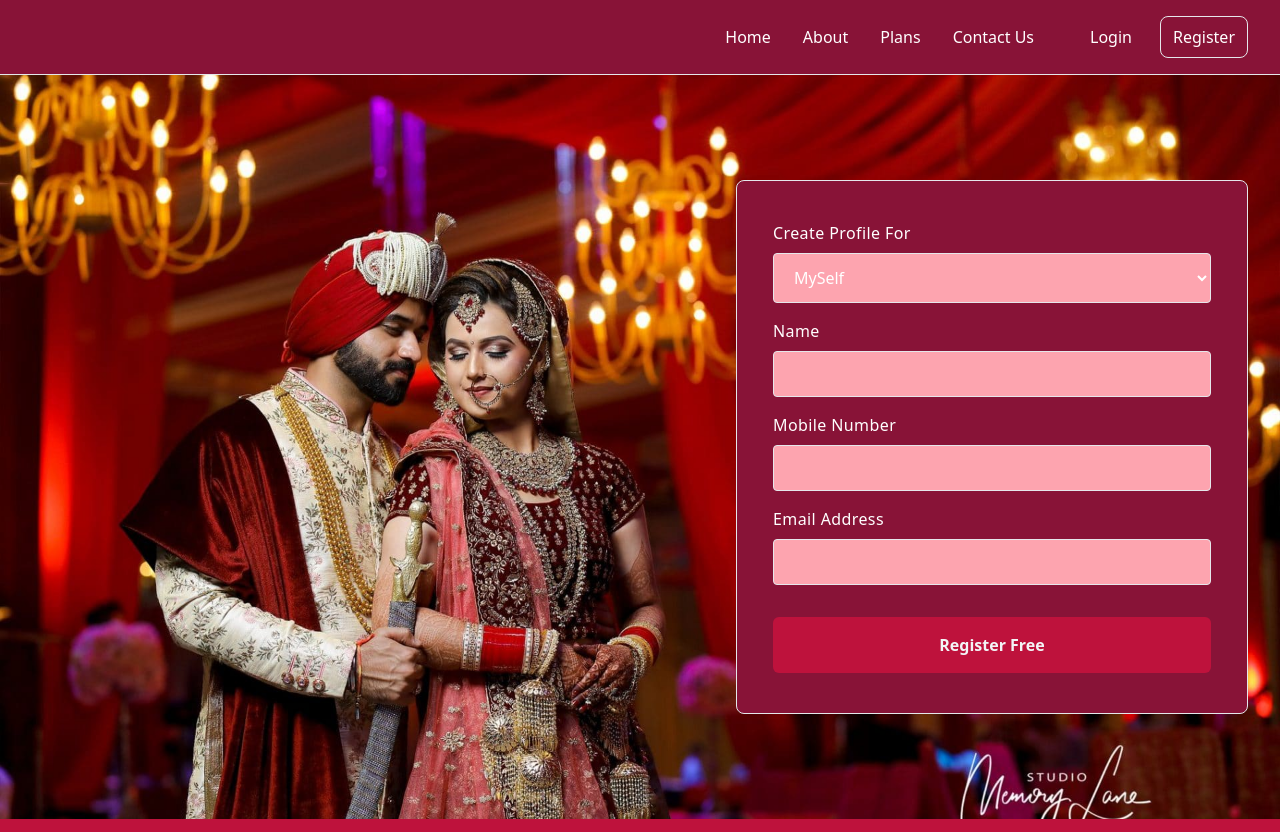
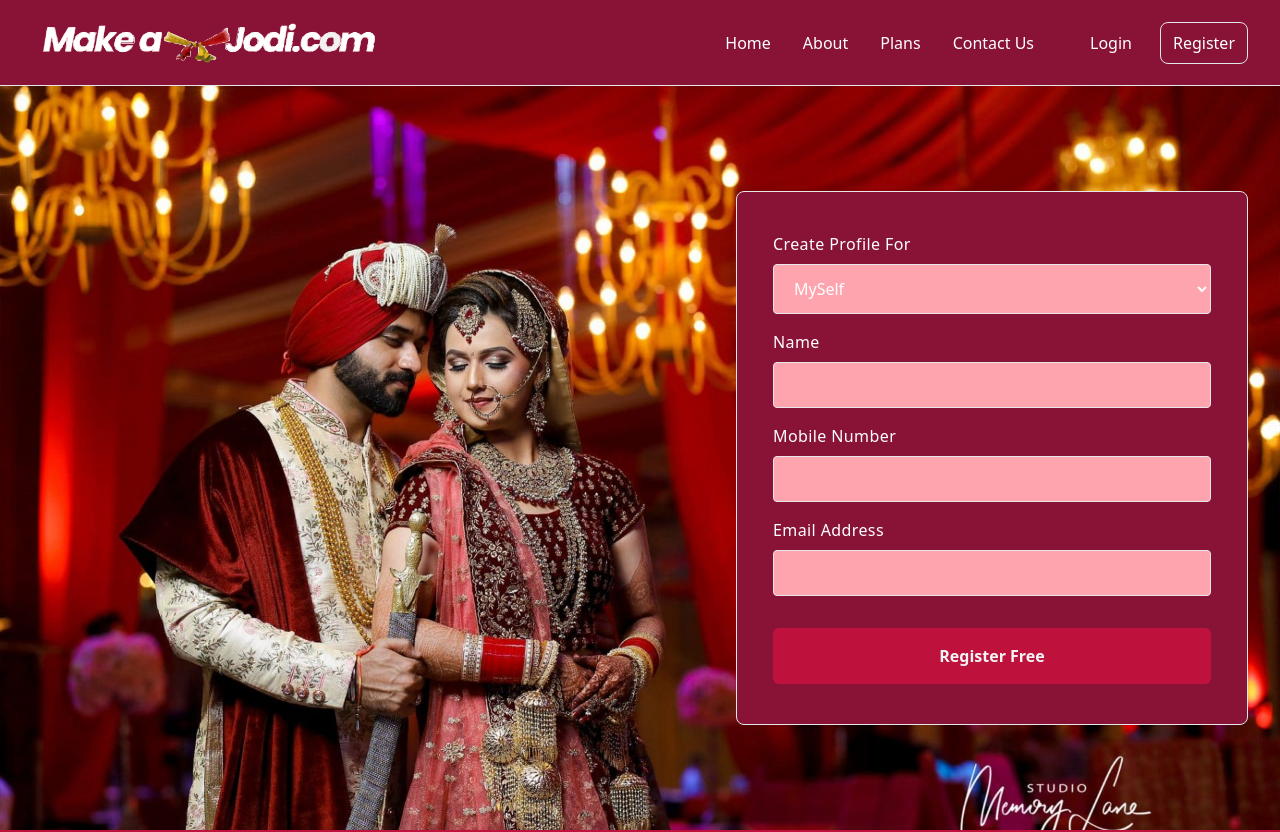
Before and after one commit to rahulkumar900/makeajodi, a React (Vite) app: page / in a window 1280 px wide. Shown: the top 832 px of the page. Built offline with nearby package versions, Linux system fonts and the light colour scheme.

Commit message:
sdadasdasdasd

```diff
--- a/src/components/ui/navbar.jsx
+++ b/src/components/ui/navbar.jsx
@@ -7,14 +7,14 @@ function navbar() {
     <div className="border-b bg-rose-900 sticky top-0 z-50">
       <header className=" px-2 md:px-8 py-4 max-w-7xl mx-auto flex justify-between items-center ">
         <Link to={"/"}>
-          {
-            // <img
-            // src={"../../../makeajodi1.png"}
-            // width="350"
-            // height="auto"
-            // alt="logo"
-            // />
-          }
+
+            <img
+            src={"../../../makeajodi1.png"}
+            width="350"
+            height="auto"
+            alt="logo"
+            />
+
         </Link>
         <div className="flex items-center gap-8">
           <ul className="hidden md:flex gap-2 items-center">
```
